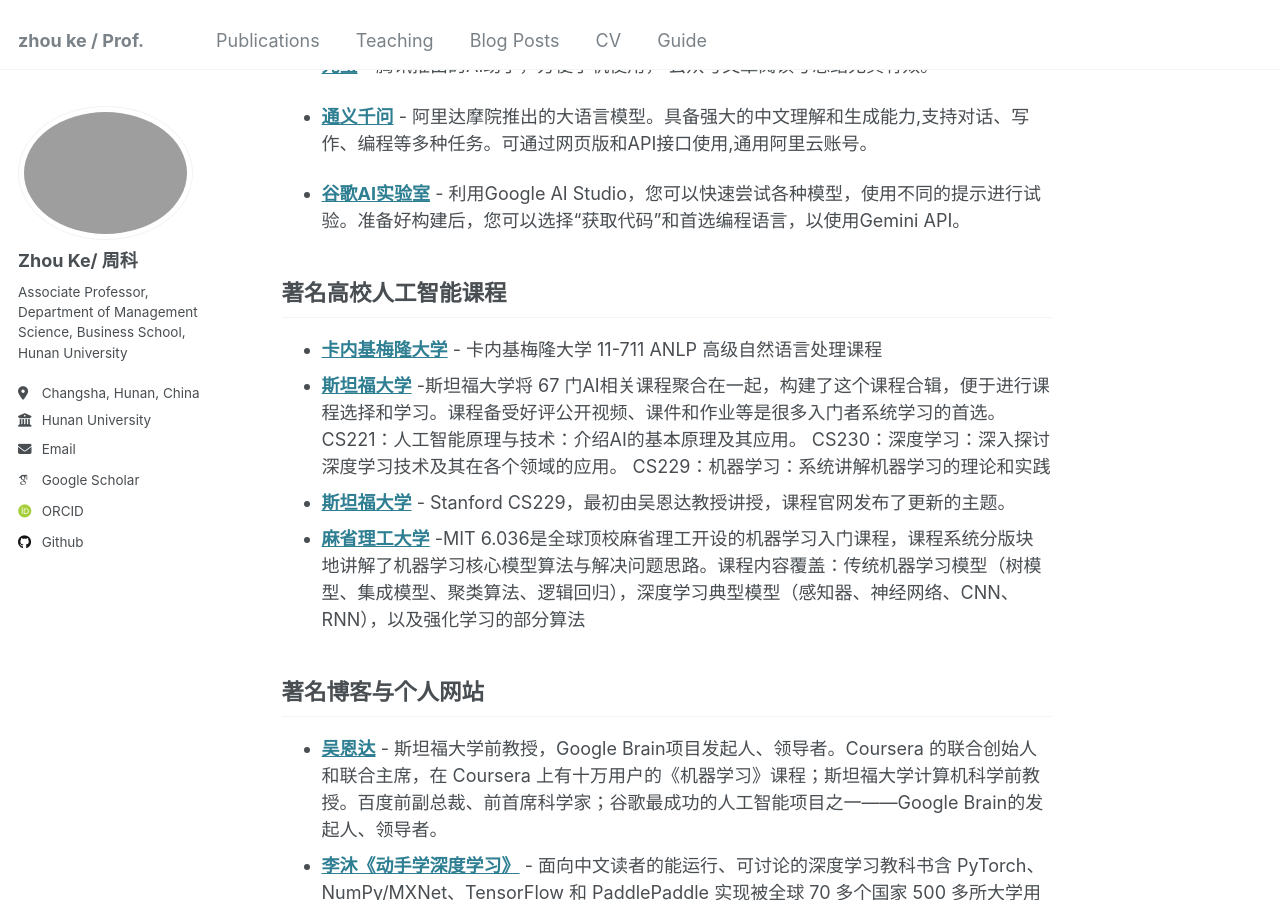
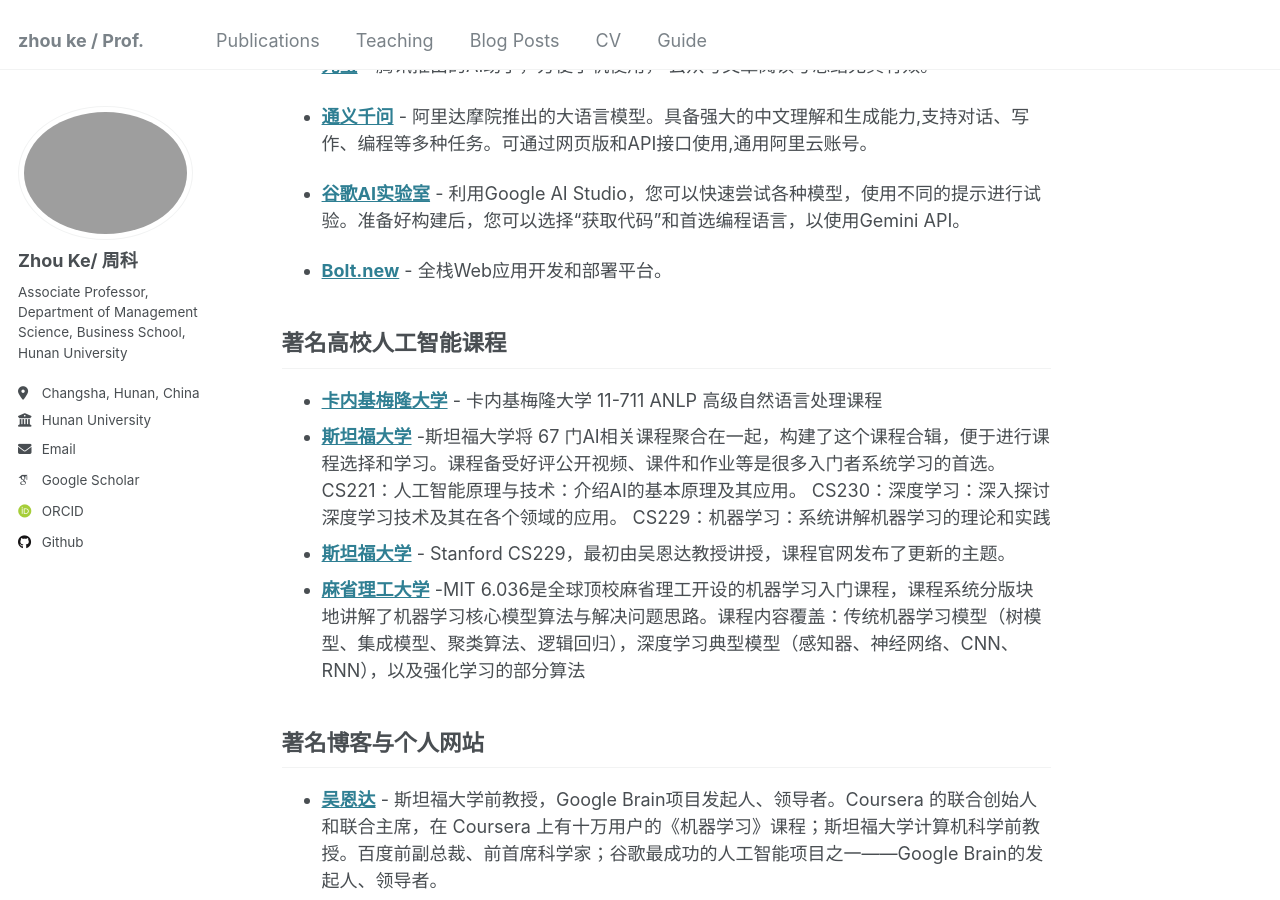
Before and after one commit to hustzhke/hustzhke.github.io, a Jekyll site: the page built from _pages/about.md, in a window 1280 px wide and 900 px high, scrolled down 605 px. Built offline with Jekyll 4.4.1, drawn with Linux system fonts in a browser that asks for light colours; some web fonts are replaced.

Commit message:
Update about.md

```diff
--- a/_pages/about.md
+++ b/_pages/about.md
@@ -29,6 +29,7 @@
 
 * **[谷歌AI实验室](https://aistudio.google.com/prompts/new_chat)** - 利用Google AI Studio，您可以快速尝试各种模型，使用不同的提示进行试验。准备好构建后，您可以选择“获取代码”和首选编程语言，以使用Gemini API。
 
+* **[Bolt.new](https://bolt.new/)** - 全栈Web应用开发和部署平台。
 
 ## 著名高校人工智能课程
 
```
